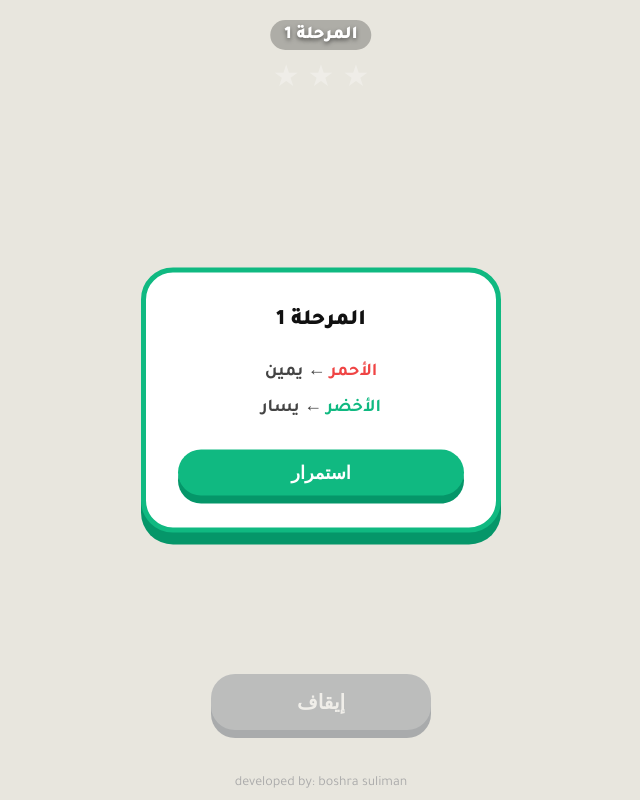
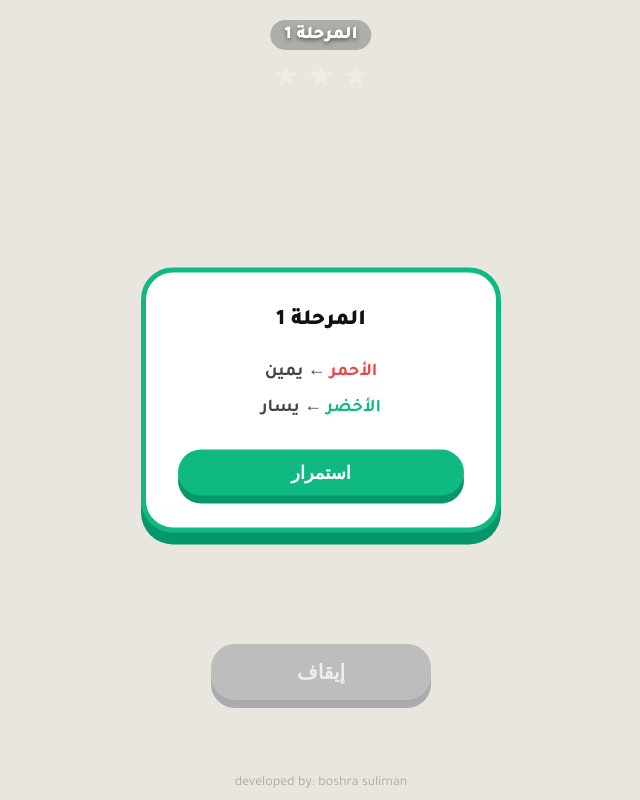
Before and after one commit to boshrasuliman9-blip/lean-ar, a website: page game.html in a window 1280 px wide. Both pictures are taken after a click on the button "ابدأ اللعبة". Shown: the whole page, without its empty margins (319-959 px from the left). Drawn offline with Linux system fonts and the light colour scheme.

Commit message:
fix credit center and move stop button higher

```diff
--- a/style.css
+++ b/style.css
@@ -1,6 +1,6 @@
 * { box-sizing:border-box; margin:0; padding:0; }
 body { font-family:'Tajawal', system-ui, sans-serif; background-color:#f4f4f0; background-image: radial-gradient(#e5e5e0 2px, transparent 2px); background-size: 24px 24px; min-height:100vh; color:#1a1a1a; }
-#credit { position:fixed; bottom:8px; left:50%; transform:translateX(-50%); font-size:14px; color:#aaa; z-index:9999; text-align:center; white-space:nowrap; }
+#credit { position:fixed; bottom:8px; left:0; right:0; font-size:14px; color:#aaa; z-index:9999; text-align:center; }
 #logo { position:fixed; top:0; left:0; width:70px; z-index:100; }
 
 /* ─── START ─── */
@@ -29,8 +29,8 @@ body { font-family:'Tajawal', system-ui, sans-serif; background-color:#f4f4f0; b
 }
 .btn-bottom {
   position:absolute;
-  bottom:70px;
-  bottom:calc(70px + env(safe-area-inset-bottom, 0px));
+  bottom:100px;
+  bottom:calc(100px + env(safe-area-inset-bottom, 0px));
   left:50%;
   transform:translateX(-50%);
   width:220px !important;
```
